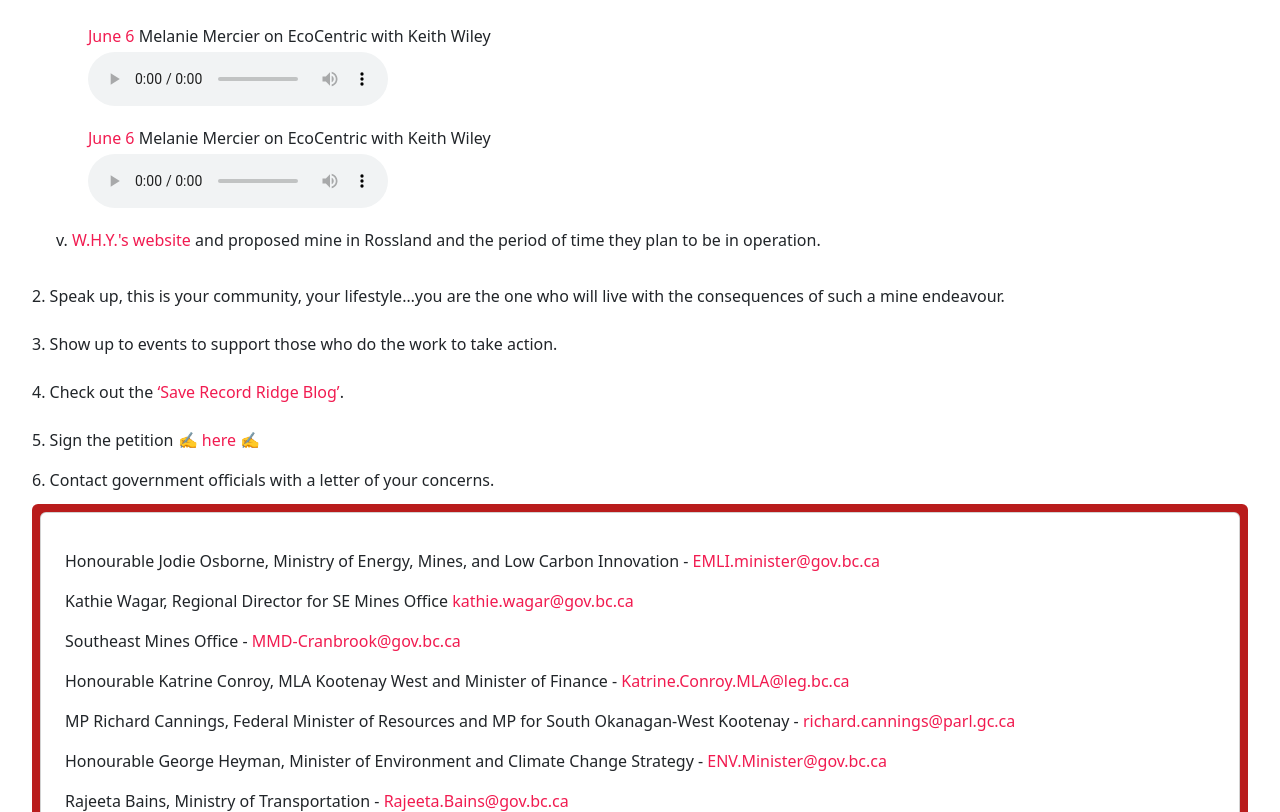
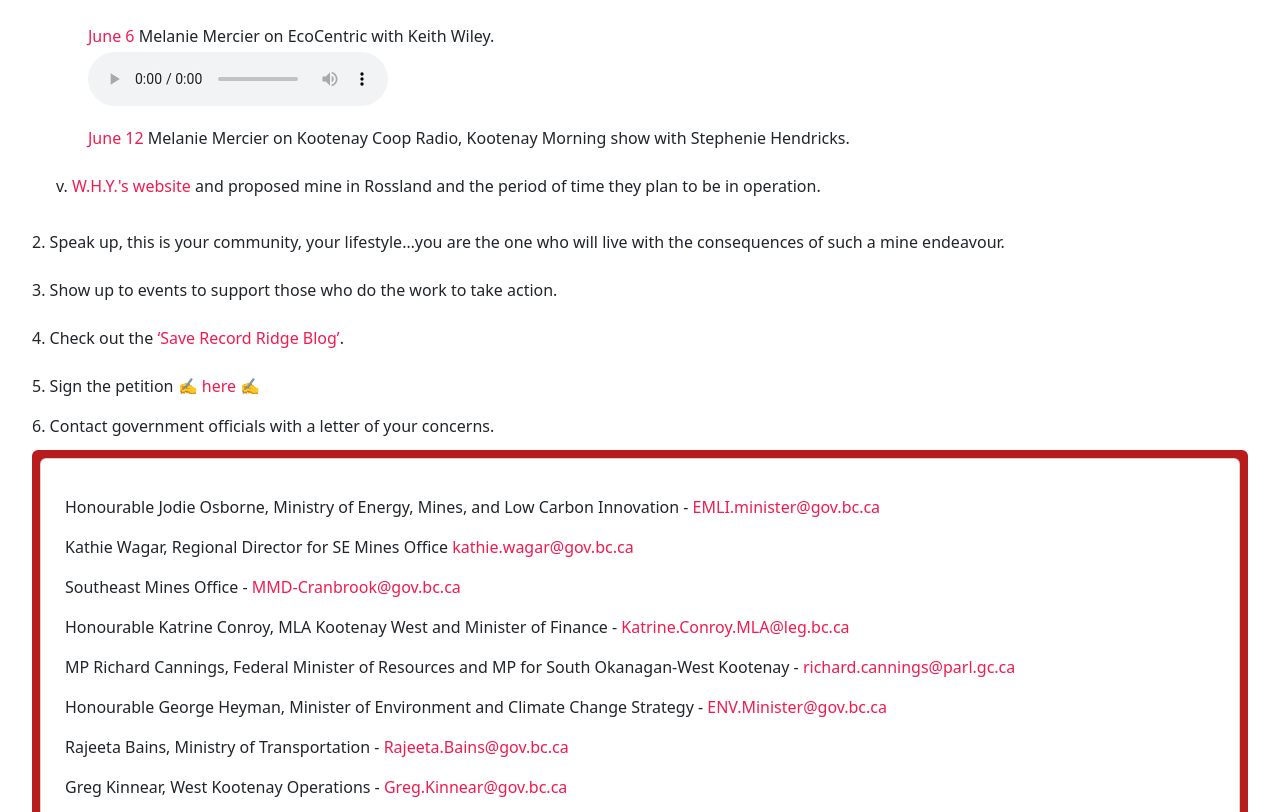
Before and after one commit to revyrob/SRR, a React (Create React App) app: page / in a window 1280 px wide. Shown: the part 3066-3878 px from the top of the page. Built offline with nearby package versions, Linux system fonts and the light colour scheme.

Commit message:
added interviews

```diff
--- a/src/components/Action/Action.js
+++ b/src/components/Action/Action.js
@@ -82,21 +82,21 @@ https://www.castlegarnews.com/news/mayor-concerned-about-open-pit-mine-proposal-
                   {" "}
                   June 6
                 </a>{" "}
-                Melanie Mercier on EcoCentric with Keith Wiley
+                Melanie Mercier on EcoCentric with Keith Wiley.
                 <ReactAudioPlayer src={interview.audio} controls />
               </li>
 
               <li className="py-2">
                 <a
-                  href="https://theecocentricblog.wordpress.com/2023/06/08/june-6-2023-the-pyrocene-canadas-forests-light-up-comment-from-chris-hatch-open-pit-magnesium-mine-near-rossland-fairy-creek-logging-deferred-again-but-old-growth-still-falling/"
+                  href="https://on.soundcloud.com/xv5w8"
                   target="_blank"
                   rel="noreferrer"
                 >
                   {" "}
-                  June 6
+                  June 12
                 </a>{" "}
-                Melanie Mercier on EcoCentric with Keith Wiley
-                <ReactAudioPlayer src={interview.audio} controls />
+                Melanie Mercier on Kootenay Coop Radio, Kootenay Morning show
+                with Stephenie Hendricks.
               </li>
             </ul>
             <li className="py-2">
```
